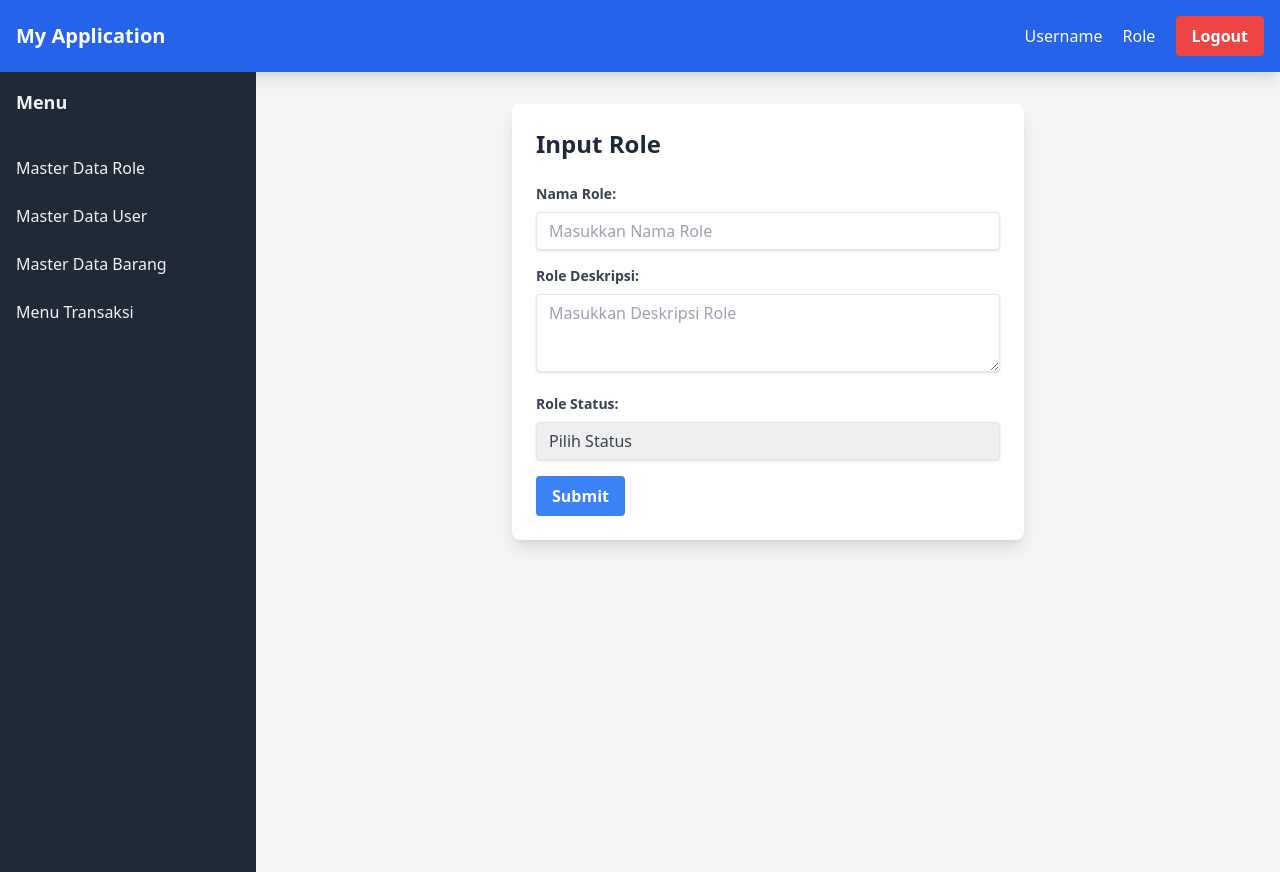
After one commit to fzndps/Tugas-PBO-smstr-3, a PHP site: page /view/role_input.php in a window 1280 px wide. The commit adds this page. Run offline with PHP 8.4, Linux system fonts and the light colour scheme; some libraries are stand-ins or nearby versions.

Commit message:
tambah role input

```diff
--- /dev/null
+++ b/view/role_input.php
@@ -0,0 +1,59 @@
+<!DOCTYPE html>
+<html lang="en">
+<head>
+    <meta charset="UTF-8">
+    <meta name="viewport" content="width=device-width, initial-scale=1.0">
+    <title>Input Role</title>
+    <script src="https://cdn.tailwindcss.com"></script>
+</head>
+<body class="bg-gray-100 font-sans leading-normal tracking-normal">
+
+    <!-- Navbar -->
+    <?php include 'includes/navbar.php'; ?>
+
+    <!-- Main container -->
+    <div class="flex">
+        <!-- Sidebar -->
+        <?php include 'includes/sidebar.php'; ?>
+
+        <!-- Main Content -->
+        <div class="flex-1 p-8">
+            <!-- Formulir Input Role -->
+            <div class="max-w-lg mx-auto bg-white p-6 rounded-lg shadow-lg">
+                <h2 class="text-2xl font-bold mb-6 text-gray-800">Input Role</h2>
+                <form action=../response_input.php?modul=role&fitur=add method="POST">
+                    <!-- Nama Role -->
+                    <div class="mb-4">
+                        <label for="role_name" class="block text-gray-700 text-sm font-bold mb-2">Nama Role:</label>
+                        <input type="text" id="role_name" name="role_name" class="shadow appearance-none border rounded w-full py-2 px-3 text-gray-700 leading-tight focus:outline-none focus:shadow-outline" placeholder="Masukkan Nama Role" required>
+                    </div>
+
+                    <!-- Role Deskripsi -->
+                    <div class="mb-4">
+                        <label for="role_description" class="block text-gray-700 text-sm font-bold mb-2">Role Deskripsi:</label>
+                        <textarea id="role_description" name="role_description" class="shadow appearance-none border rounded w-full py-2 px-3 text-gray-700 leading-tight focus:outline-none focus:shadow-outline" placeholder="Masukkan Deskripsi Role" rows="3" required></textarea>
+                    </div>
+
+                    <!-- Role Status -->
+                    <div class="mb-4">
+                        <label for="role_status" class="block text-gray-700 text-sm font-bold mb-2">Role Status:</label>
+                        <select id="role_status" name="role_status" class="shadow appearance-none border rounded w-full py-2 px-3 text-gray-700 leading-tight focus:outline-none focus:shadow-outline" required>
+                            <option value="">Pilih Status</option>
+                            <option value=1>Active</option>
+                            <option value=0>Inactive</option>
+                        </select>
+                    </div>
+
+                    <!-- Submit Button -->
+                    <div class="flex items-center justify-between">
+                        <button type="submit" class="bg-blue-500 hover:bg-blue-700 text-white font-bold py-2 px-4 rounded focus:outline-none focus:shadow-outline">
+                            Submit
+                        </button>
+                    </div>
+                </form>
+            </div>
+        </div>
+    </div>
+
+</body>
+</html>
--- a/view/role_list.php
+++ b/view/role_list.php
@@ -23,7 +23,7 @@
             <!-- Button to Insert New Role -->
             <div class="mb-4">
                 <button class="bg-blue-500 hover:bg-blue-700 text-white font-bold py-2 px-4 rounded">
-                    <a href="MainEntryPoint.php?modul=role&fitur=add">Insert New Role</a>
+                    <a href="view/role_input.php">Insert New Role</a>
                 </button>
             </div>
 
```
Also changed, not shown: response_input.php (added, +17 -0 lines).
